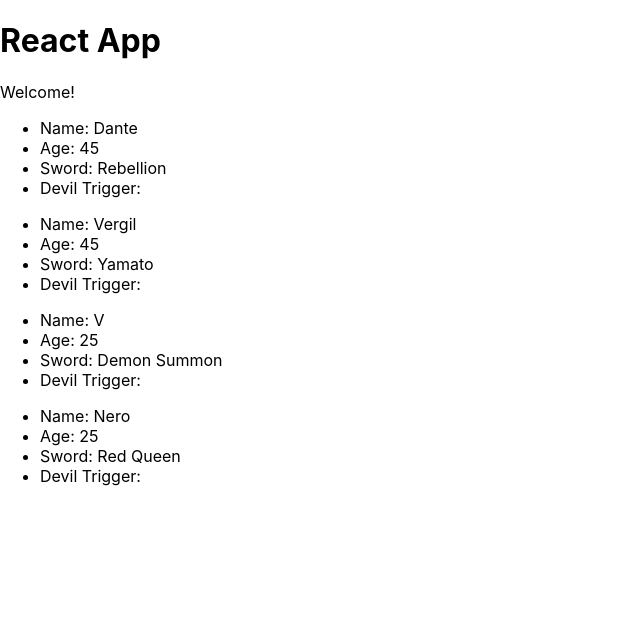
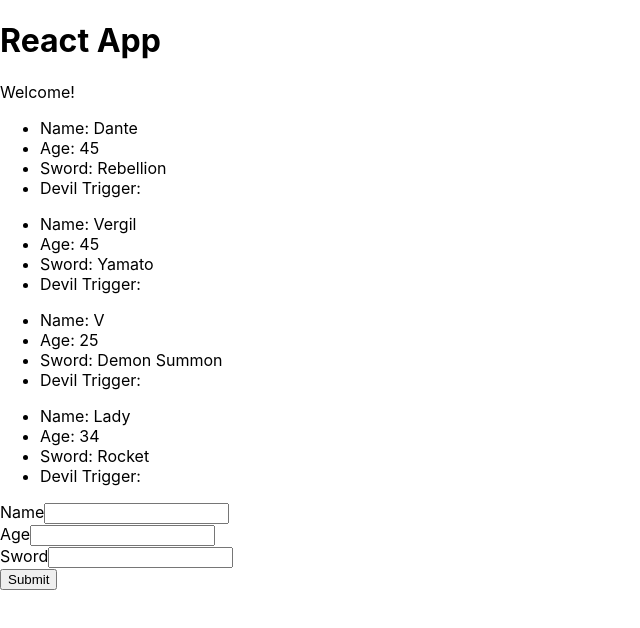
Before and after one commit to nerochen25/new-react-app, a React (Create React App) app: page / in a window 1280 px wide. Shown: the top 628 px of the page, without its empty margins (0-640 px from the left). Built offline with nearby package versions, Linux system fonts and the light colour scheme.

Commit message:
Add addHunter component with form to submit new hunter

```diff
--- a/src/App.js
+++ b/src/App.js
@@ -1,24 +1,33 @@
 import React, { Component } from 'react';
-import Ninja from './ninja';
+import Hunter from './hunter';
+import AddHunter from './addHunter';
 
 class App extends Component {
   state = {
-    ninjas: [
+    hunters: [
       {name: 'Dante', age: 45, sword: "Rebellion", devilTrigger: true},
       {name: 'Vergil', age: 45, sword: "Yamato", devilTrigger: true},
       {name: 'V', age: 25, sword: "Demon Summon", devilTrigger: true},
-      {name: 'Lady', age: 34, sword: "Rocket", devilTrigger: false},
-      {name: 'Nero', age: 25, sword: "Red Queen", devilTrigger: true},
+      {name: 'Lady', age: 34, sword: "Rocket", devilTrigger: false}
     ]
   }
+
+  addHunter = (hunter) => {
+    let hunters = [...this.state.hunters, hunter];
+    this.setState({
+      hunters: hunters
+    })
+  }
+
   render() {
-    console.log(this.state.ninjas)
+    console.log(this.state.hunters)
     return (
       <div className="App">
         <h1>React  App</h1>
         <p>Welcome!</p>
 
-        <Ninja hunters={this.state.ninjas} />
+        <Hunter hunters={this.state.hunters} />
+        <AddHunter addHunter={this.addHunter}/>
 
       </div>
     );
--- /dev/null
+++ b/src/addHunter.js
@@ -0,0 +1,45 @@
+import React, { Component } from 'react'
+
+export default class AddHunter extends Component {
+    state = {
+        name: '',
+        age: '',
+        sword: ''
+    }
+
+    handleChange = (e) => {
+        this.setState({
+            [e.target.id]: e.target.value
+        })
+    }
+
+    handleSubmit = (e) => {
+        e.preventDefault();
+        this.props.addHunter(this.state);
+        this.setState({
+            name: '',
+            age: '',
+            sword: ''
+        })
+    }
+
+    render() {
+        const { name, age, sword } = this.state;
+        return (
+        <div>
+            <form onSubmit={this.handleSubmit}>
+                <label htmlFor="name">Name</label>
+                <input id='name' type="text" onChange={this.handleChange} value={name}/>
+                <br />
+                <label htmlFor="age">Age</label>
+                <input id='age' type="text" onChange={this.handleChange} value={age} />
+                <br />
+                <label htmlFor="sword">Sword</label>
+                <input id='sword' type="text" onChange={this.handleChange} value={sword} />
+                <br />
+                <button>Submit</button>
+            </form>
+        </div>
+        )
+    }
+}
--- a/src/ninja.jsx
+++ b/src/hunter.jsx
@@ -1,8 +1,8 @@
 import React from 'react';
 
-const Ninja = ({hunters}) => {
+const Hunter = ({hunters}) => {
       const hunterList = hunters.map((hunter,idx) => {
-        return hunter.devilTrigger ? (
+        return hunter.age > 20 ? (
             <ul key={idx}>
                 <li>Name: {hunter.name}</li>
                 <li>Age: {hunter.age}</li>
@@ -19,4 +19,4 @@ const Ninja = ({hunters}) => {
         )
 }
 
-export default Ninja;
+export default Hunter;
```
